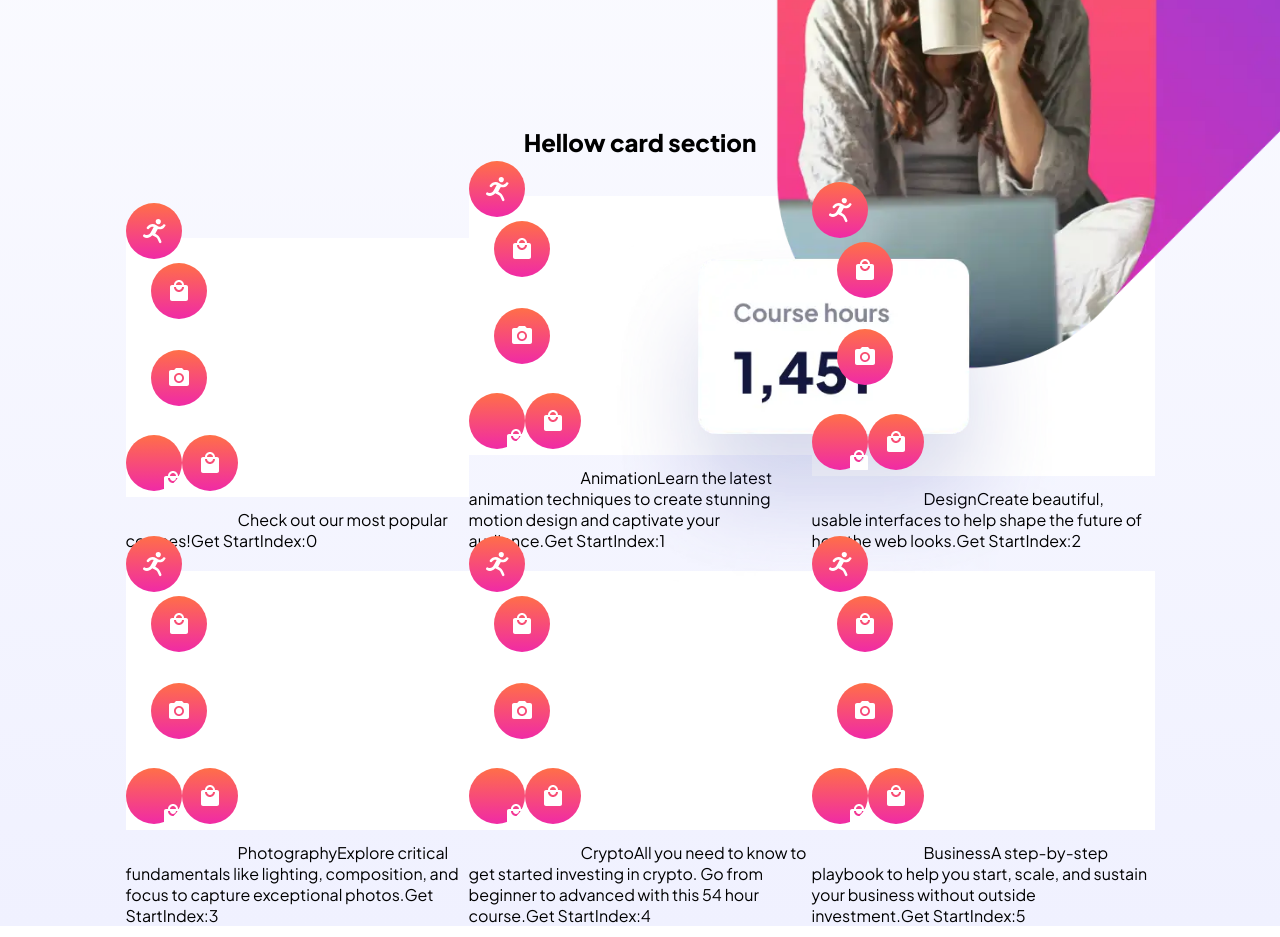
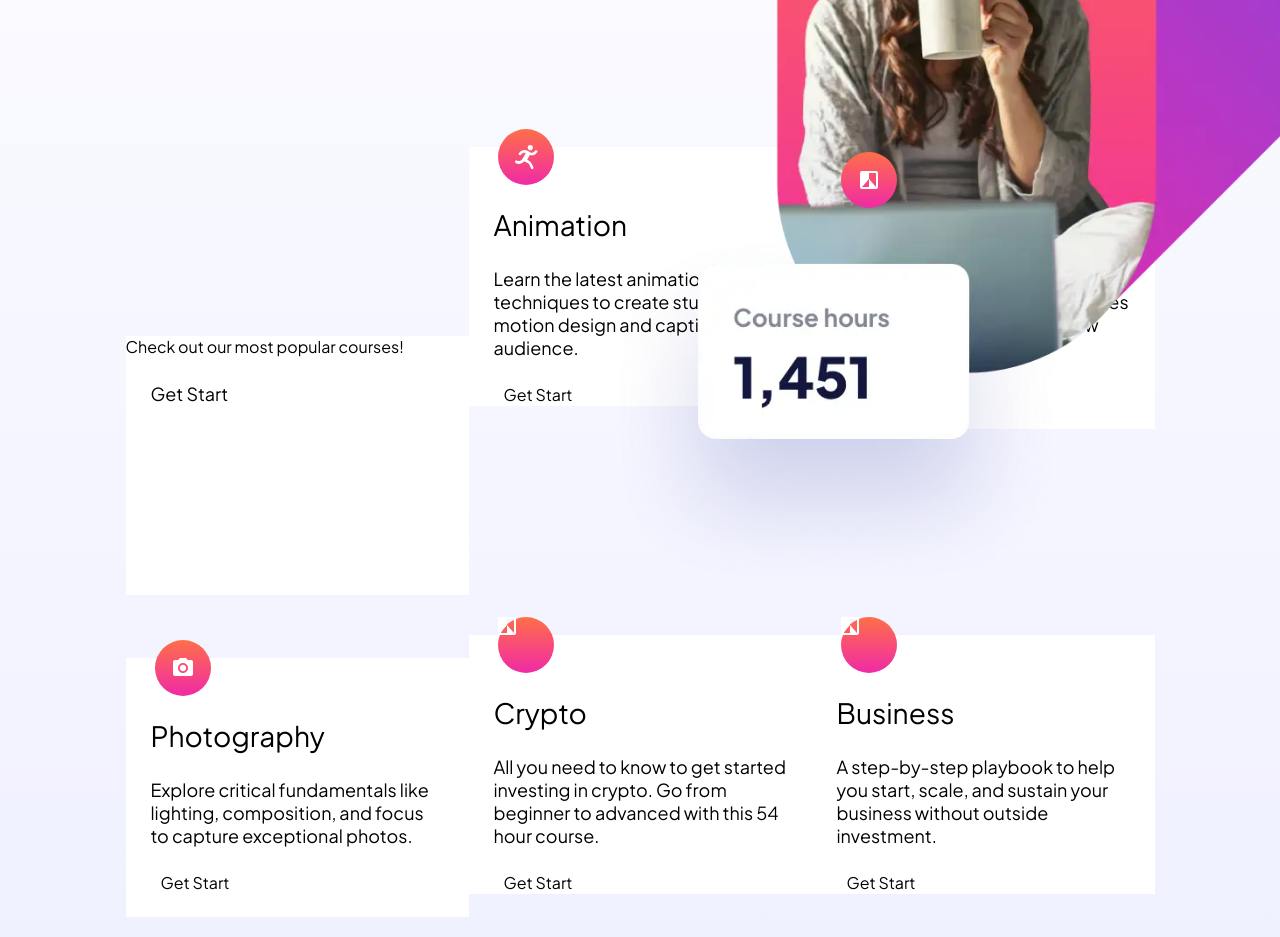
Before and after one commit to PiriyaLapa/Skilled-e-learning-landing-page, a React (Create React App) app: page / in a window 1280 px wide. Shown: the part 560-1497 px from the top of the page. Built offline with nearby package versions, Linux system fonts and the light colour scheme.

Commit message:
update and try to deploy

```diff
--- a/src/apis/dataCards.ts
+++ b/src/apis/dataCards.ts
@@ -6,32 +6,32 @@ export interface CARDDATA{
 
 export const dataApisCard : CARDDATA[] = [
     {
-        id:1,
+        id:0,
         title:'Check out our most popular courses!',
         content:''
     },
     {
-        id:2,
+        id:1,
         title:'Animation',
         content:'Learn the latest animation techniques to create stunning motion design and captivate your audience.'
     },
     {
-        id:3,
+        id:2,
         title:'Design',
         content:'Create beautiful, usable interfaces to help shape the future of how the web looks.'
     },
     {
-        id:4,
+        id:3,
         title:'Photography',
         content:'Explore critical fundamentals like lighting, composition, and focus to capture exceptional photos.'
     },
     {
-        id:5,
+        id:4,
         title:'Crypto',
         content:'All you need to know to get started investing in crypto. Go from beginner to advanced with this 54 hour course.'
     },
     {
-        id:6,
+        id:5,
         title:'Business',
         content:'A step-by-step playbook to help you start, scale, and sustain your business without outside investment.'
     },
--- a/src/components/Cards/Cards.tsx
+++ b/src/components/Cards/Cards.tsx
@@ -9,27 +9,39 @@ import CryptoIcon from '../Icons/CryptoIcon';
 
 interface dataProps {
     data: CARDDATA,
-    index:number;
+    index: number;
 }
 export default class Card extends Component<dataProps>{
     render(): ReactNode {
-        const { title, content } = this.props.data
-        const index =this.props.index
-
-
-
+        const { id, title, content } = this.props.data
+        let iconComponent = getIconComponent(id);
         return (
             <StyledCards>
-                <AnimationIcon />
-                <BusinessIcon />
-                <PhotographIcon />
-                <DesignIcon />
-                <CryptoIcon />
+                {iconComponent}
                 <span>{title}</span>
                 <span>{content}</span>
-                <span>Get Start</span>
-                <span>Index:{index}</span>
+                 <span>Get Start</span>
             </StyledCards>
         )
     }
 }
+
+// function icon
+const getIconComponent = (id: number): ReactNode => {
+    switch (id) {
+        case 0:
+            return '';
+        case 1:
+            return <AnimationIcon />;
+        case 2:
+            return <DesignIcon />;
+        case 3:
+            return <PhotographIcon />;
+        case 4:
+            return <CryptoIcon />;
+        case 5:
+            return <BusinessIcon />;
+        default:
+            return '';
+    }
+};
--- a/src/components/Cards/styleds.ts
+++ b/src/components/Cards/styleds.ts
@@ -17,11 +17,16 @@ export const StyledCards = styled.div`
       display: block;
       font-size: 28px;
       padding-left: 25px;
+
     }
-    :nth-child(3) {
+     :nth-child(3) {
       display: block;
       font-size: 18px;
       padding: 25px;
     }
+    :nth-child(4){
+      padding-left:35px;
+    }
   }
+
 `;
--- a/src/components/Icons/styleds.ts
+++ b/src/components/Icons/styleds.ts
@@ -3,7 +3,8 @@ import styled from "styled-components";
 export const StyledAnimation = styled.div`
   display: inline-block;
   position: relative;
-  top: -35px;
+  top: -18px;
+  left:29px;
 `;
 
 export const StyledBusinessIcon = styled(StyledAnimation)``;
--- a/src/pages/LandingPage/sections/CardSection.tsx
+++ b/src/pages/LandingPage/sections/CardSection.tsx
@@ -7,8 +7,6 @@ export default class CardSection extends Component {
   render(): ReactNode {
     return (
       <StyledCardSection>
-        <h1>Hellow card section</h1>
-        {/* {dataApisCard.map((cardData) => <Card key={cardData.id} data={cardData} />)} */}
         {dataApisCard.map((cardData, index) => (
           <Card key={index} data={cardData} index={index} />
         ))}
--- a/src/pages/LandingPage/sections/styles.ts
+++ b/src/pages/LandingPage/sections/styles.ts
@@ -8,6 +8,8 @@ export const StyledHero = styled.div`
   // Mobile screen
   @media screen and (min-width: 375px) {
     //
+    width:100%;
+    height:auto;
   }
 
   // Tablet screen
@@ -68,6 +70,9 @@ export const StyledCardSection = styled.section`
   height: auto;
   width: 100%;
   @media screen and (min-width: 375px) {
+    width:100%;
     max-height: 2615px;
+    height:auto;
+
   }
 `;
```
